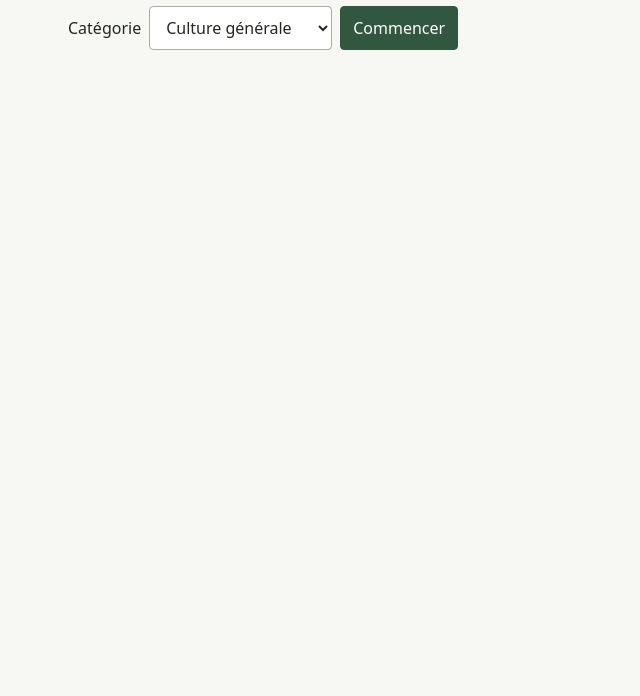
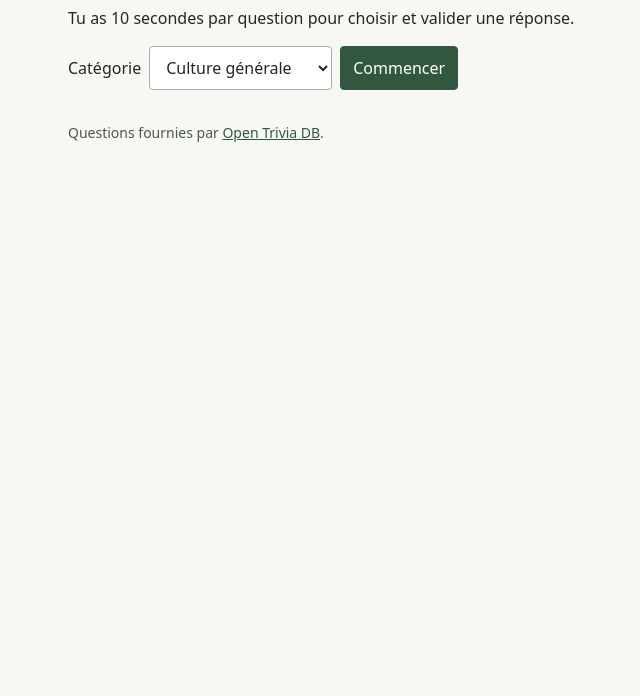
Before and after one commit to 7amzvv/quiz-culture-generale, a plain HTML site: page index.html in a window 1280 px wide. Shown: the part 104-800 px from the top of the page, without its empty margins (284-924 px from the left). Drawn offline with Linux system fonts and the light colour scheme.

Commit message:
Affiche la règle du chrono et la source

```diff
--- a/index.html
+++ b/index.html
@@ -11,6 +11,7 @@
     <main>
         <h1>Quiz de culture générale</h1>
         <form id="quiz-form">
+            <p class="quiz-rules">Tu as 10 secondes par question pour choisir et valider une réponse.</p>
             <label for="category">Catégorie</label>
             <select id="category" name="category">
                 <option value="9">Culture générale</option>
@@ -35,6 +36,7 @@
             <ol id="corrections"></ol>
             <button id="replay" type="button">Rejouer</button>
         </section>
+        <footer>Questions fournies par <a href="https://opentdb.com/">Open Trivia DB</a>.</footer>
     </main>
 </body>
 </html>
--- a/style.css
+++ b/style.css
@@ -31,6 +31,11 @@ form {
 
 [hidden] {
     display: none;
+}
+
+.quiz-rules {
+    flex-basis: 100%;
+    margin: 0 0 0.5rem;
 }
 
 button,
@@ -126,6 +131,16 @@ button:disabled {
     margin-top: 0.75rem;
 }
 
+footer {
+    margin-top: 2rem;
+    font-size: 0.875rem;
+    color: #4a584d;
+}
+
+footer a {
+    color: #315740;
+}
+
 @media (max-width: 30rem) {
     main {
         margin-top: 2rem;
```
